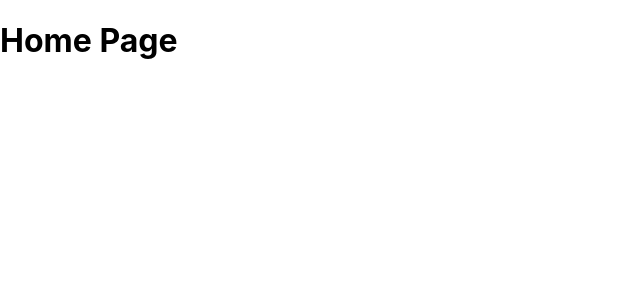
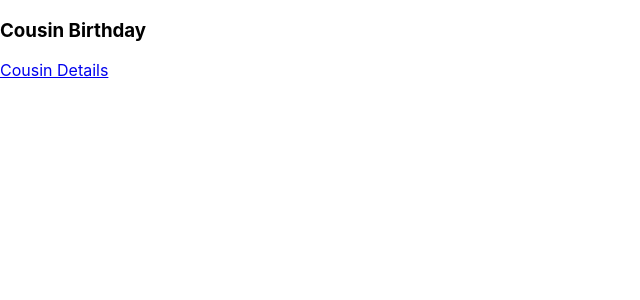
Before and after one commit to gmmoose20/react-projects, a React (Create React App) app in the folder birthday-reminder/: page / in a window 1280 px wide. Shown: the top 300 px of the page, without its empty margins (0-640 px from the left). Built offline with nearby package versions, Linux system fonts and the light colour scheme.

Commit message:
✨ updated ✨

```diff
--- a/birthday-reminder/src/components/Home.js
+++ b/birthday-reminder/src/components/Home.js
@@ -2,8 +2,9 @@ import React from "react";
 
 const Home = () => {
   return (
-    <div>
-      <h1>Home Page</h1>
+    <div className="container">
+      <h3>Cousin Birthday</h3>
+      <a href="/couzdetails">Cousin Details</a>
     </div>
   );
 };
```
